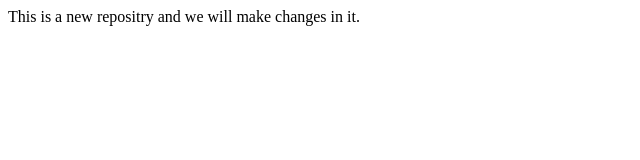
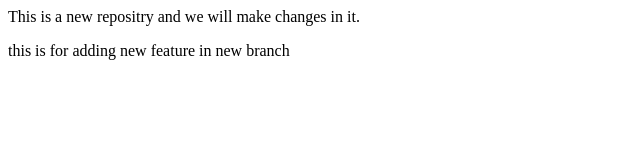
Before and after one commit to Yashdeep7450/localrepo, a plain HTML site: page index.html in a window 1280 px wide. Shown: the whole page, without its empty margins (0-640 px from the left). Drawn offline with Linux system fonts and the light colour scheme.

Commit message:
new feature added in branch feature1

```diff
--- a/index.html
+++ b/index.html
@@ -1 +1,2 @@
 <p>This is a new repositry and we will make changes in it.</p>
+<p>this is for adding new feature in new branch </p>
```
